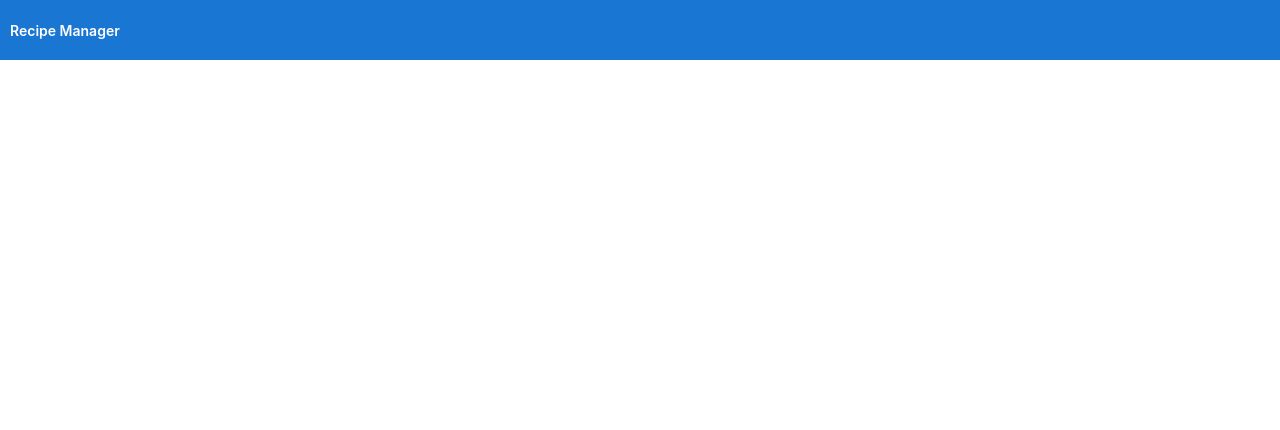
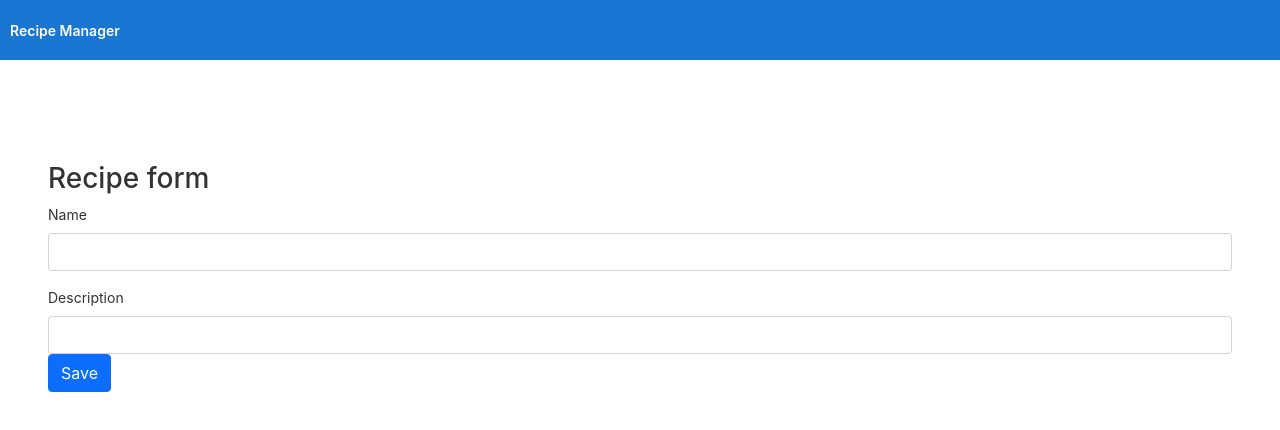
Before and after one commit to DevilEars/recipe-ui, an Angular app: page /recipes in a window 1280 px wide. Before the commit this address led to /. Shown: the top 430 px of the page. Built offline with nearby package versions, Linux system fonts and the light colour scheme.

Commit message:
Form added with bootstrapped css styling

```diff
--- a/src/app/app.module.ts
+++ b/src/app/app.module.ts
@@ -4,11 +4,13 @@ import { BrowserModule } from '@angular/platform-browser';
 import { AppRoutingModule } from './app-routing.module';
 import { AppComponent } from './app.component';
 import { RecipeListComponent } from './recipe-list/recipe-list.component';
+import { RecipeFormComponent } from './recipe-form/recipe-form.component';
 
 @NgModule({
   declarations: [
     AppComponent,
-    RecipeListComponent
+    RecipeListComponent,
+    RecipeFormComponent
   ],
   imports: [
     BrowserModule,
--- /dev/null
+++ b/src/app/recipe-form/recipe-form.component.html
@@ -0,0 +1,44 @@
+<div class="p-5">
+  <!-- <form (ngSubmit)="onSubmit()"> -->
+    <form>
+    <h3>
+      Recipe form
+    </h3>
+    <input
+      type="hidden"
+      id="id"
+      name="id"
+      >
+    <div class="mb-3">
+      <label
+        for="name"
+        class="form-label"
+      >
+        Name
+      </label>
+      <input
+        type="text"
+        class="form-control"
+        id="name"
+        required name="name"
+        >
+    </div>
+    <div>
+      <label
+        for="description"
+        class="form-label"
+      >
+        Description
+      </label>
+      <input
+        input="area"
+        class="form-control"
+        id="description"
+        required name="description"
+      >
+    </div>
+    <button class="btn btn-primary" type="submit">
+      Save
+    </button>
+  </form>
+</div>
--- /dev/null
+++ b/src/app/recipe-form/recipe-form.component.ts
@@ -0,0 +1,15 @@
+import { Component, OnInit } from '@angular/core';
+
+@Component({
+  selector: 'app-recipe-form',
+  templateUrl: './recipe-form.component.html',
+  styleUrls: ['./recipe-form.component.css']
+})
+export class RecipeFormComponent implements OnInit {
+
+  constructor() { }
+
+  ngOnInit(): void {
+  }
+
+}
--- a/src/styles.css
+++ b/src/styles.css
@@ -1 +1,2 @@
 /* You can add global styles to this file, and also import other style files */
+@import url('https://unpkg.com/bootstrap@5.1.3/dist/css/bootstrap.min.css');
```
Also changed, not shown: src/app/app-routing.module.ts (+6 -5 lines), src/app/recipe-form/recipe-form.component.css (added), 1 other file (tests, documents, lock files or other folders).
